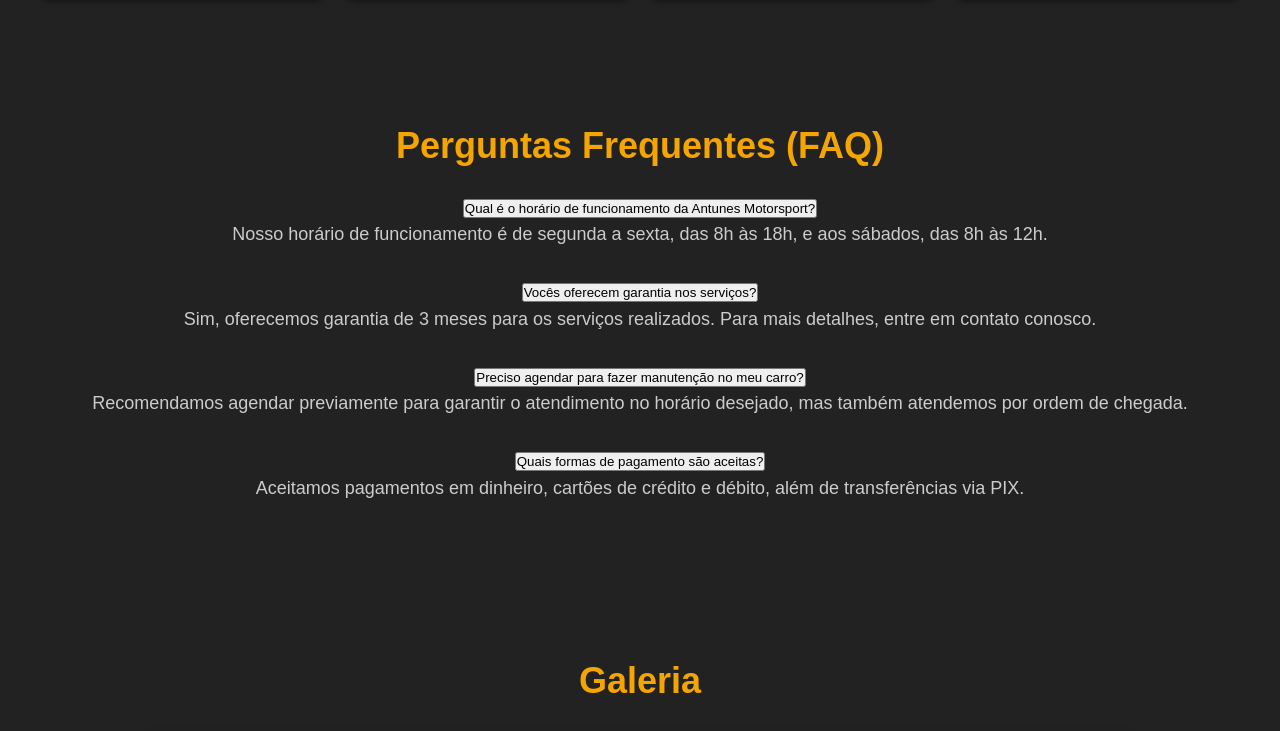
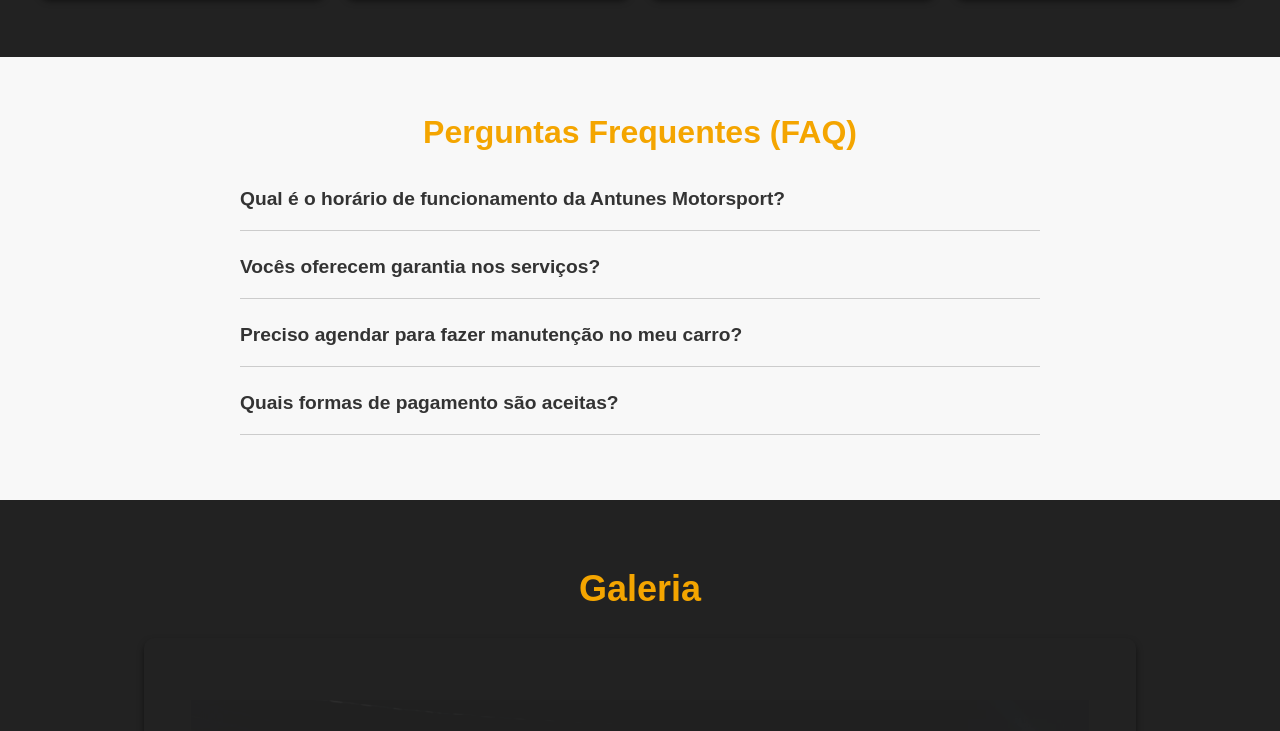
Before and after one commit to Nightzk/AntunesMotorsport, a plain HTML site: page index.html in a window 1280 px wide. Shown: the part 1487-2218 px from the top of the page. Drawn offline with Linux system fonts and the light colour scheme.

Commit message:
Update styles.css

```diff
--- a/styles.css
+++ b/styles.css
@@ -369,3 +369,48 @@ footer {
         transform: translateY(0);
     }
 }
+
+/* Estilo para a seção FAQ */
+#faq {
+    padding: 50px 20px;
+    background-color: #f8f8f8;
+    text-align: center;
+}
+
+#faq h2 {
+    font-size: 2em;
+    margin-bottom: 20px;
+}
+
+.faq-item {
+    margin: 15px 0;
+    text-align: left;
+    max-width: 800px;
+    margin-left: auto;
+    margin-right: auto;
+    border-bottom: 1px solid #ccc;
+    padding-bottom: 10px;
+}
+
+.faq-question {
+    background: none;
+    border: none;
+    text-align: left;
+    width: 100%;
+    font-size: 1.2em;
+    font-weight: bold;
+    cursor: pointer;
+    color: #333;
+    padding: 10px 0;
+}
+
+.faq-question:focus {
+    outline: none;
+}
+
+.faq-answer {
+    display: none;
+    padding: 10px 0;
+    font-size: 1em;
+    color: #666;
+}
```
